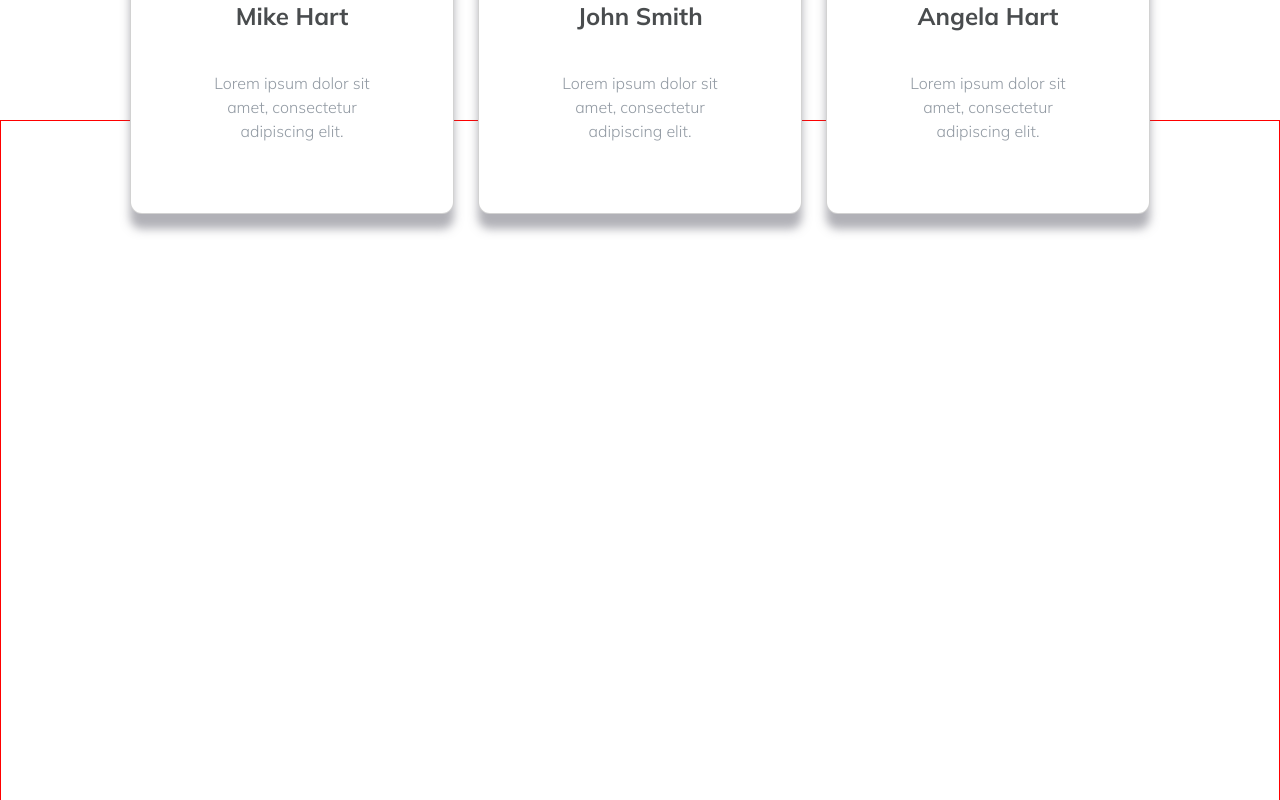
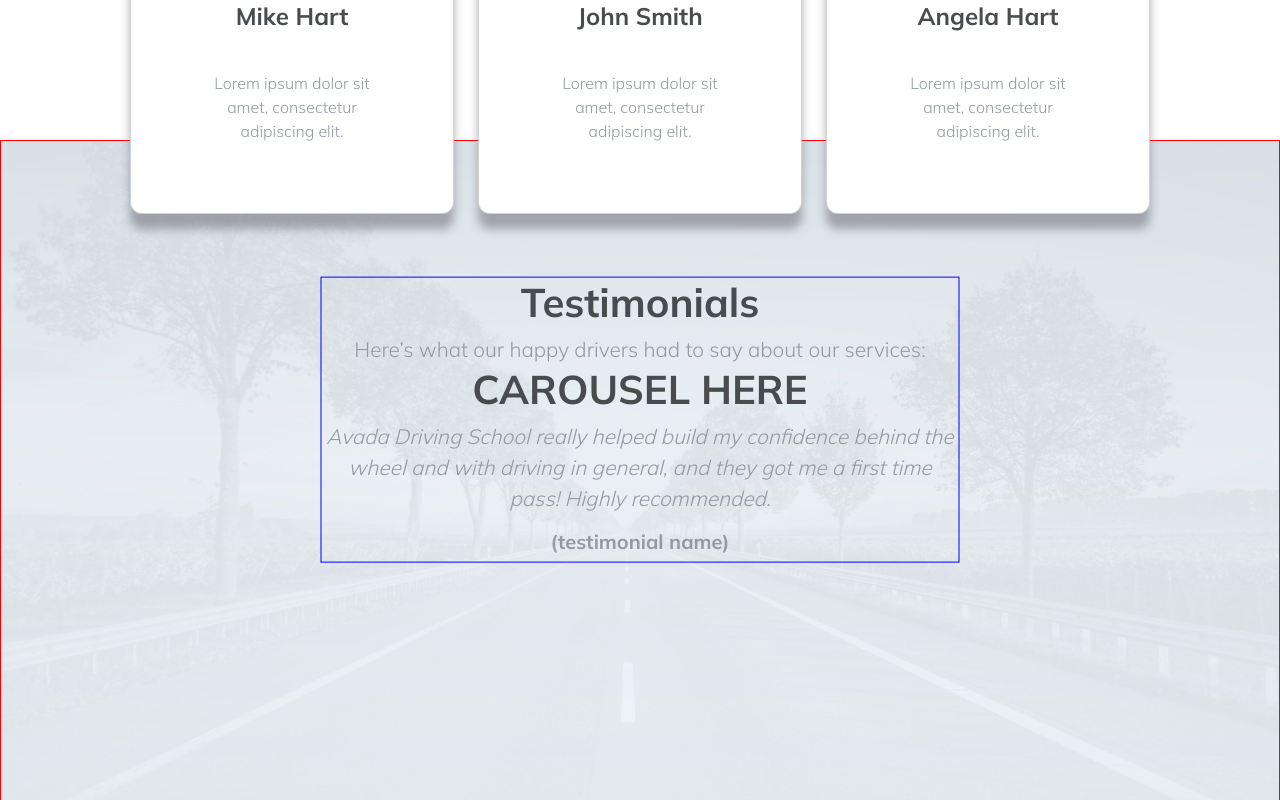
Before and after one commit to nicolozibra1/proj-html-vuejs, a Vue app: page / in a window 1280 px wide. Shown: the part 3400-4200 px from the top of the page. Built offline with nearby package versions, Linux system fonts and the light colour scheme.

Commit message:
added-section-testimonial (without carousel)

```diff
--- a/src/components/MainComponent.vue
+++ b/src/components/MainComponent.vue
@@ -144,8 +144,15 @@
         </section>
         <!-- TESTIMONIALS -->
         <section class="testimonials">
-            <div class="container text-center">
-                TESTIMONIAL
+            <div class="background-testimonials">
+                <img src="/images/testimonial-background.jpg" alt="">
+                <div class="content d-flex flex-column justify-content-center align-items-center debug">
+                    <h1>Testimonials</h1>
+                    <span>Here’s what our happy drivers had to say about our services:</span>
+                    <h1>CAROUSEL HERE</h1>
+                    <p class="text-center fst-italic">Avada Driving School really helped build my confidence behind the wheel and with driving in general, and they got me a first time pass! Highly recommended.</p>
+                    <h5>(testimonial name)</h5>
+                </div>
             </div>
         </section>
         <!-- LATEST NEWS -->
@@ -292,7 +299,7 @@
 
     }
     .courses{
-        height: 1850px;
+        height: 1870px;
 
         .choose-course{
             height: 700px;
@@ -447,6 +454,7 @@
                 margin-top: 80px;
             }
             .card{
+                z-index: 2;
                 padding: 40px;
                 border-top-right-radius: 8px;
                 border-top-left-radius: 8px;
@@ -480,6 +488,31 @@
     .testimonials{
         height: 850px;
         border: 1px solid red;
+        overflow: hidden;
+        .background-testimonials{
+            position: relative;
+            img{
+                width: 100%;
+                height: 100%;
+                object-position: top;
+            }
+            .content{
+                position: absolute;
+                top:40%;
+                left: 50%;
+                transform: translate(-50%, -50%);
+                color: $mygrey;
+                font-size: 1.3rem;
+                font-weight: 500;
+                h1{
+                font-weight: 700;
+                color: $mydarkGrey;
+                }
+                h5{
+                    font-weight: 700;
+                }
+            }
+        }
     }
     .latest-news{
         height: 850px;
```
